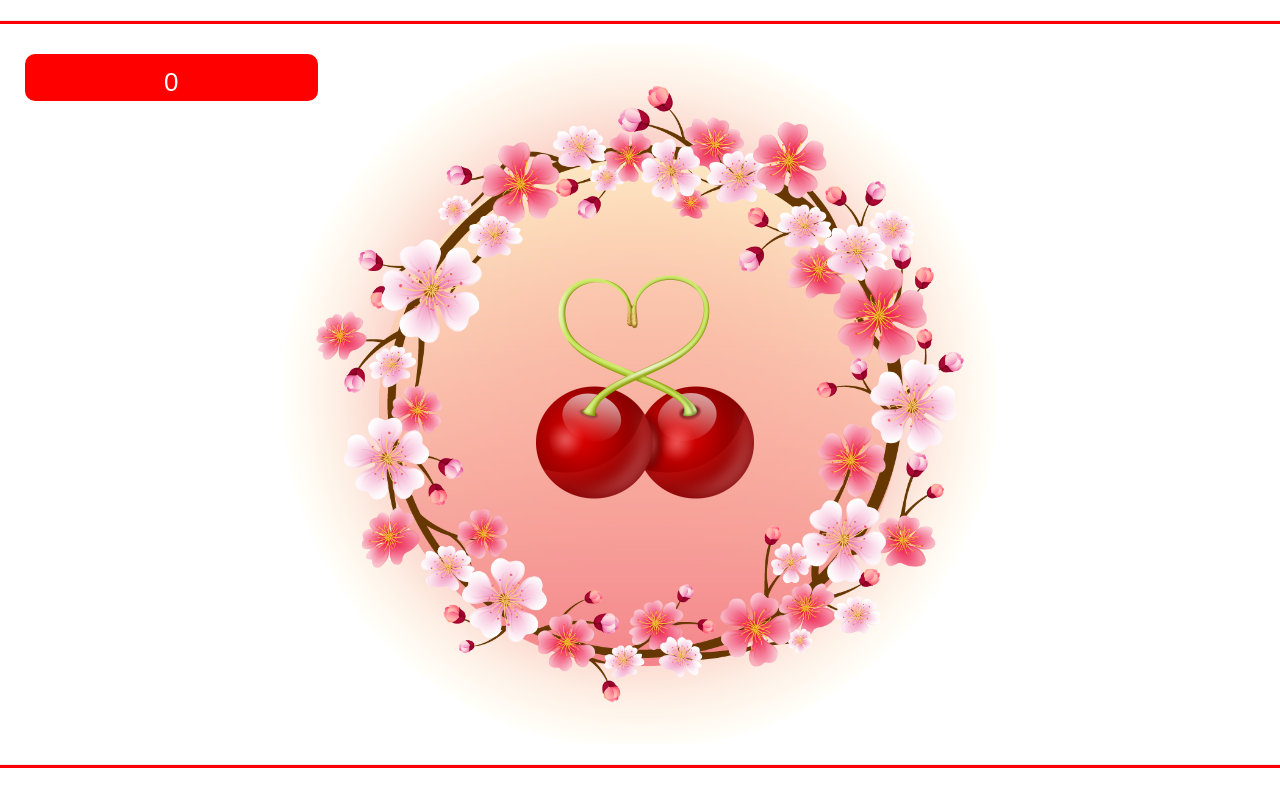
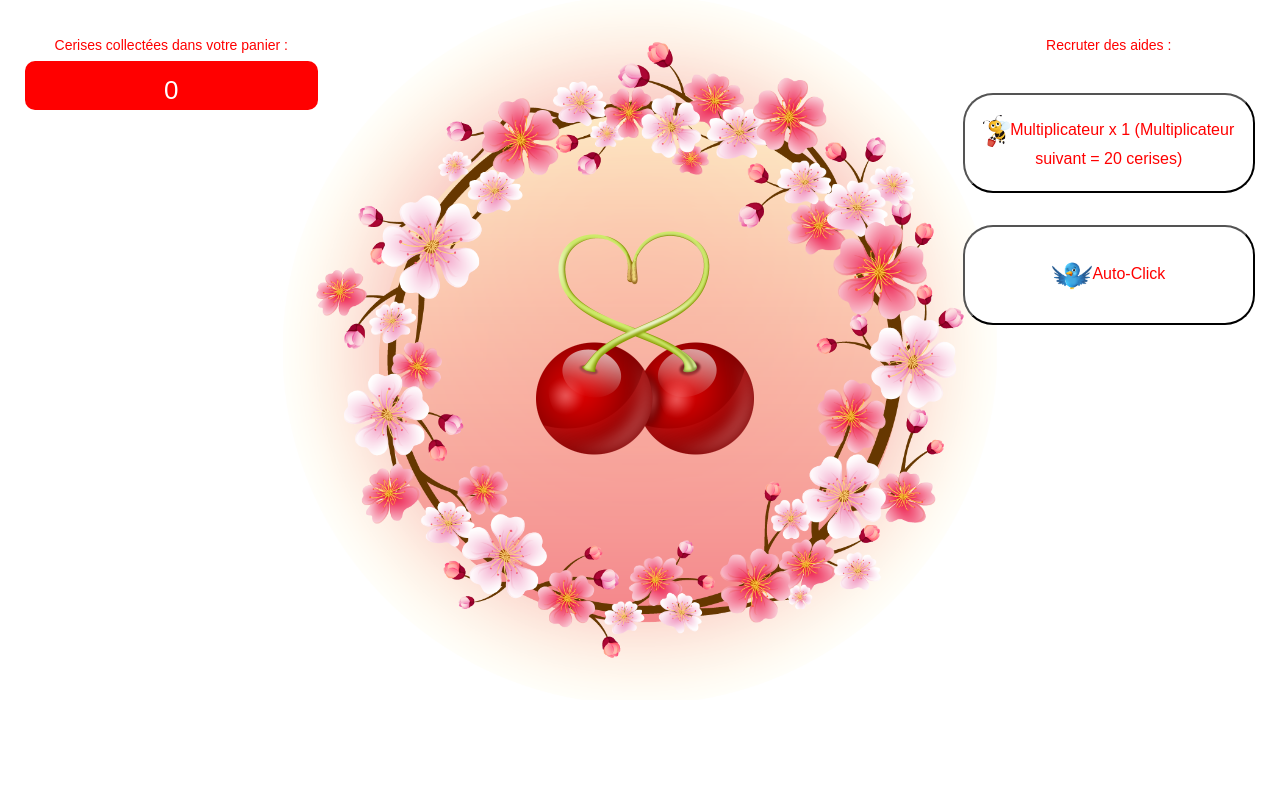
Before and after one commit to AnoukG/Simplon_Semaine10, a plain HTML site: page Index.html in a window 1280 px wide. Drawn offline with Linux system fonts and the light colour scheme.

Commit message:
Add files via upload

```diff
--- a/Index.html
+++ b/Index.html
@@ -1,48 +1,84 @@
 <!DOCTYPE html>
 <html lang="fr">
 <head>
+
+    <meta charset="utf-8"/>
+
+    <!--BOOTSTRAP CSS -->
+    <link href="assets/css/bootstrap.min.css" type="text/css" rel="stylesheet">
+
+    <!--CUSTOM CSS-->
+    <link rel="stylesheet" href="assets/css/styles.css"/>
+
+    <!--FAVICON -->
+    <link rel="shortcut icon" type="image/x-icon" href="assets/images/IconCerise.png"/>
+
     <title>Cerises par millier</title>
-  <link rel="shortcut icon" type="image/x-icon" href="images/IconCerise.png" />
-  <meta charset="utf-8"/>
-    <link href="bootstrap/bootstrap.min.css" type="text/css" rel="stylesheet">
-    <link rel="stylesheet" href="styles.css"/>
 </head>
 
 <body>
 <header>
-      <hr>
+    <!-- <hr> En CSS ici -->
 </header>
 
-    <section>
+<main>
+
+    <!-- CONTAINER -->
     <div class="container-fluid">
         <div class="row">
 
+
+            <!-- LEFT COLUMN -->
             <div class="col-md-3">
-            <div class="Affichage">
-              <p id="Score"></p>
-            </div>
+                <div class="row">
+
+                    <div class="score">
+                        <h1 class="titreScore">Cerises collectées dans votre panier :</h1>
+                        <p id="nombreScore"></p>
                     </div>
 
+                </div><!--/END ROW -->
+            </div> <!--/END LEFT COLUMN -->
+
+            <!-- MIDDLE COLUMN -->
             <div class="col-md-6">
+                <div class="row">
+
                     <div id="bouton-cerise">
-              <img src="images/IconCerise.png" width="50%" class="img-responsive center-block"/>
+                        <img src="assets/images/IconCerise.png" width="50%" class="img-responsive center-block"/>
                     </div>
 
-          </div>
+                </div><!--/END ROW-->
+            </div><!--END MIDDLE COLUMN-->
 
+            <!--RIGHT COLUMN -->
             <div class="col-md-3">
-          </div>
 
-        </div>
-      </div>
-    </section>
+                <div class="row">
+                    <h1>Recruter des aides :</h1>
+                </div><!--/END ROW-->
+
+                <div class="row">
+                    <button id="multiplicateur"></button>
+                </div><!--/END ROW-->
+
+                <div class="row">
+                    <button id="auto-click"></button>
+                </div><!--/END ROW-->
+
+            </div><!--/END RIGHT COLUMN -->
+
+        </div><!--/END ROW-->
+    </div><!--/END CONTAINER-->
+
+</main>
 
 <footer>
-      <hr>
+    <!-- <hr> En CSS -->
 </footer>
 
-<script src="cerises.js" type="text/javascript" charset="utf-8" async defer></script>
-
+<!-- Javascript -->
+<script type="text/javascript" src="assets/js/cerises.js" ></script>
 </body>
 
 </html>
```
Lines whose indentation alone changed are shown as unchanged.
